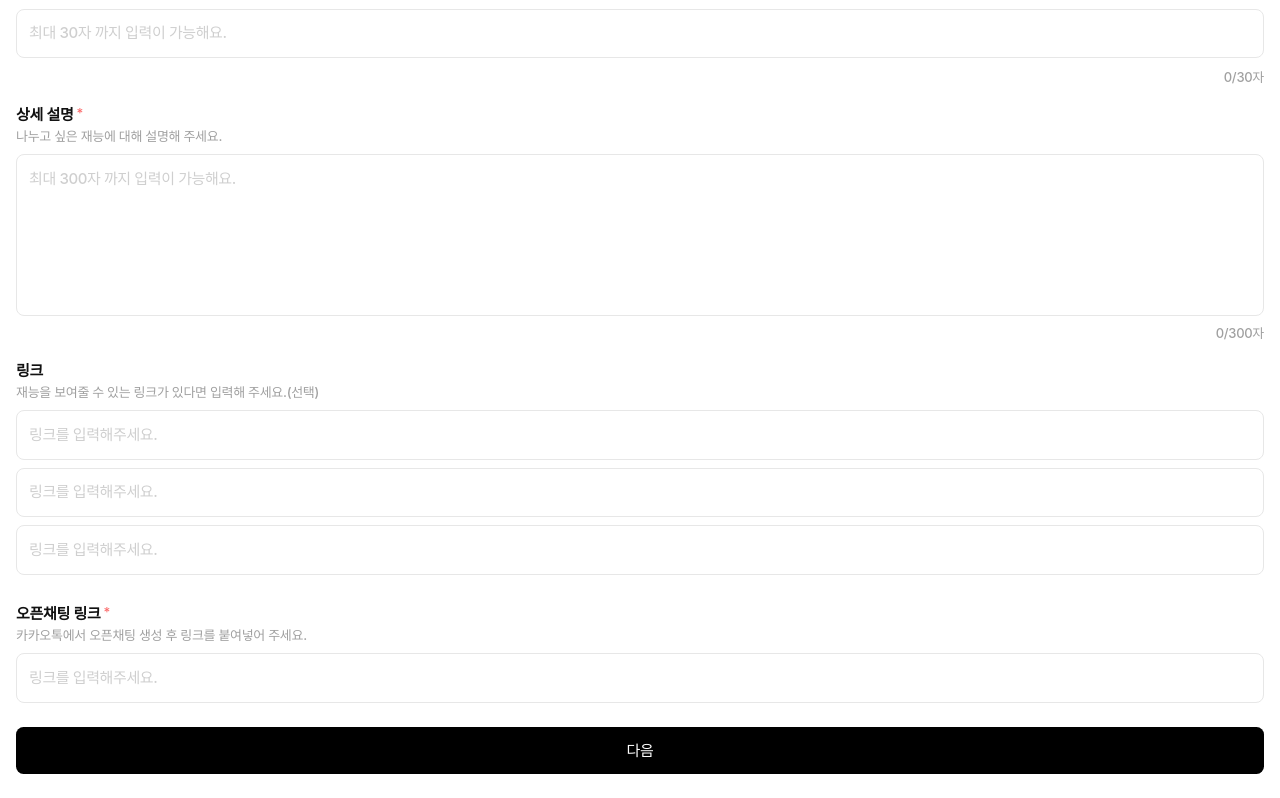
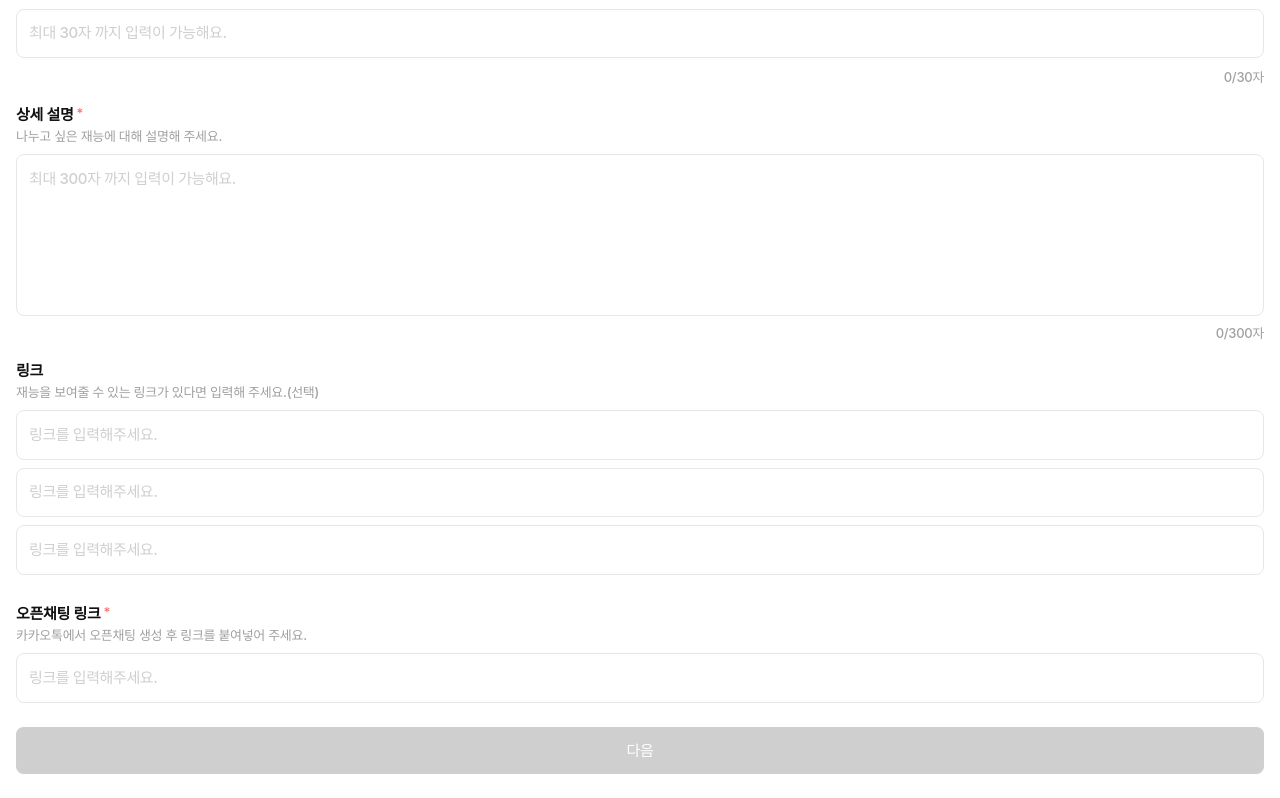
Before and after one commit to depromeet/pingpong-client, a Next.js app: page /talent/register/share in a window 1280 px wide. Shown: the part 787-1585 px from the top of the page. Built offline with nearby package versions, Linux system fonts and the light colour scheme; no server answers; a web font is replaced by a local one.

Commit message:
:sparkles: feat: Add useTalentRegisterFormDisabled hook
재능 등록 버튼 disabled 훅 추가

```diff
--- a/src/components/talentRegister/TalentRegisterFormOne.tsx
+++ b/src/components/talentRegister/TalentRegisterFormOne.tsx
@@ -3,6 +3,7 @@ import { useSetRecoilState } from 'recoil';
 
 import type { TalentRegisterProps } from '@/constants/talentRegister/talentRegisterType';
 import useNextPage from '@/hooks/useNextPage';
+import useTalentRegisterFormDisabled from '@/hooks/useTalentRegisterFormDisabled';
 import { SetTalnetRegisterCategorySelectInputKey } from '@/lib/utils';
 import { talentRegisterMethodAtom, talentRegisterOrderAtom } from '@/store/components';
 
@@ -105,6 +106,7 @@ const TalentRegisterFormOne = ({ className, sort }: TalentRegisterProps) => {
   const { handleOrder: onClick } = useNextPage(talentRegisterOrderAtom);
   const setMethod = useSetRecoilState(talentRegisterMethodAtom);
   const categoryKey = SetTalnetRegisterCategorySelectInputKey();
+  const disabled = useTalentRegisterFormDisabled({ requiredInputNumber: 3, requiredSubCategoryNumber: 1 });
 
   useEffect(() => {
     if (sort === 'SHARE') {
@@ -123,7 +125,7 @@ const TalentRegisterFormOne = ({ className, sort }: TalentRegisterProps) => {
       <TextInput option={LINK2} />
       <TextInput option={LINK3} />
       <TextInput option={CHAT_LINK} />
-      <Button type="button" onClick={onClick} className="w-full">
+      <Button type="button" onClick={onClick} disabled={disabled} className="w-full">
         다음
       </Button>
     </form>
--- a/src/components/talentRegister/TalentRegisterFormThree.tsx
+++ b/src/components/talentRegister/TalentRegisterFormThree.tsx
@@ -1,6 +1,7 @@
 import type { TalentRegisterProps } from '@/constants/talentRegister/talentRegisterType';
 import useBackPage from '@/hooks/useBackPage';
 import useNextPage from '@/hooks/useNextPage';
+import useTalentRegisterFormDisabled from '@/hooks/useTalentRegisterFormDisabled';
 import { SetTalnetRegisterCategorySelectInputKey } from '@/lib/utils';
 import { talentRegisterOrderAtom } from '@/store/components';
 
@@ -62,6 +63,7 @@ const TalentRegisterFormThree = ({ className, sort }: TalentRegisterProps) => {
   const { handleOrder: onNextClick } = useNextPage(talentRegisterOrderAtom);
   const { handleOrder: onBackClick } = useBackPage(talentRegisterOrderAtom);
   const categoryKey = SetTalnetRegisterCategorySelectInputKey();
+  const disabled = useTalentRegisterFormDisabled({ requiredTakenCategoryNumber: 1 });
 
   return (
     <form className={`${className} px-[16px] py-[24.5px]`}>
@@ -71,7 +73,7 @@ const TalentRegisterFormThree = ({ className, sort }: TalentRegisterProps) => {
         <Button buttonStyle="SECONDARY" type="button" onClick={onBackClick} className="w-full h-[48px]">
           이전
         </Button>
-        <Button type="button" onClick={onNextClick} className="w-full h-[48px]">
+        <Button type="button" onClick={onNextClick} disabled={disabled} className="w-full h-[48px]">
           다음
         </Button>
       </div>
--- /dev/null
+++ b/src/hooks/useTalentRegisterFormDisabled.ts
@@ -0,0 +1,41 @@
+import { useEffect, useState } from 'react';
+import { useRecoilValue } from 'recoil';
+
+import { tabAtomFamily, talentRegisterInputKeyAtom, talentRegisterOrderAtom } from '@/store/components';
+
+interface UseTalentRegisterFormDisabledProps {
+  requiredInputNumber?: number;
+  requiredSubCategoryNumber?: number;
+  requiredTakenCategoryNumber?: number;
+}
+
+const useTalentRegisterFormDisabled = ({
+  requiredInputNumber = 0,
+  requiredSubCategoryNumber = 0,
+  requiredTakenCategoryNumber = 0,
+}: UseTalentRegisterFormDisabledProps) => {
+  const [disabled, setDisabled] = useState(false);
+  const order = useRecoilValue(talentRegisterOrderAtom);
+  const inputKeys = useRecoilValue(talentRegisterInputKeyAtom);
+  const subCategory = useRecoilValue(tabAtomFamily('subCategoryId'));
+  const takenCategory = useRecoilValue(tabAtomFamily('takenTalentIds'));
+
+  const inputCondition = order === 1 ? inputKeys.length < requiredInputNumber : !inputKeys.includes('takenContent');
+  const subCategoryCondition = subCategory.length < requiredSubCategoryNumber;
+  const takenCategoryCondition = takenCategory.length < requiredTakenCategoryNumber;
+
+  const disabledCondition =
+    order === 1 ? inputCondition || subCategoryCondition : inputCondition || takenCategoryCondition;
+
+  useEffect(() => {
+    if (disabledCondition) {
+      setDisabled(true);
+    } else {
+      setDisabled(false);
+    }
+  }, [disabledCondition, inputKeys, order]);
+
+  return disabled;
+};
+
+export default useTalentRegisterFormDisabled;
```
